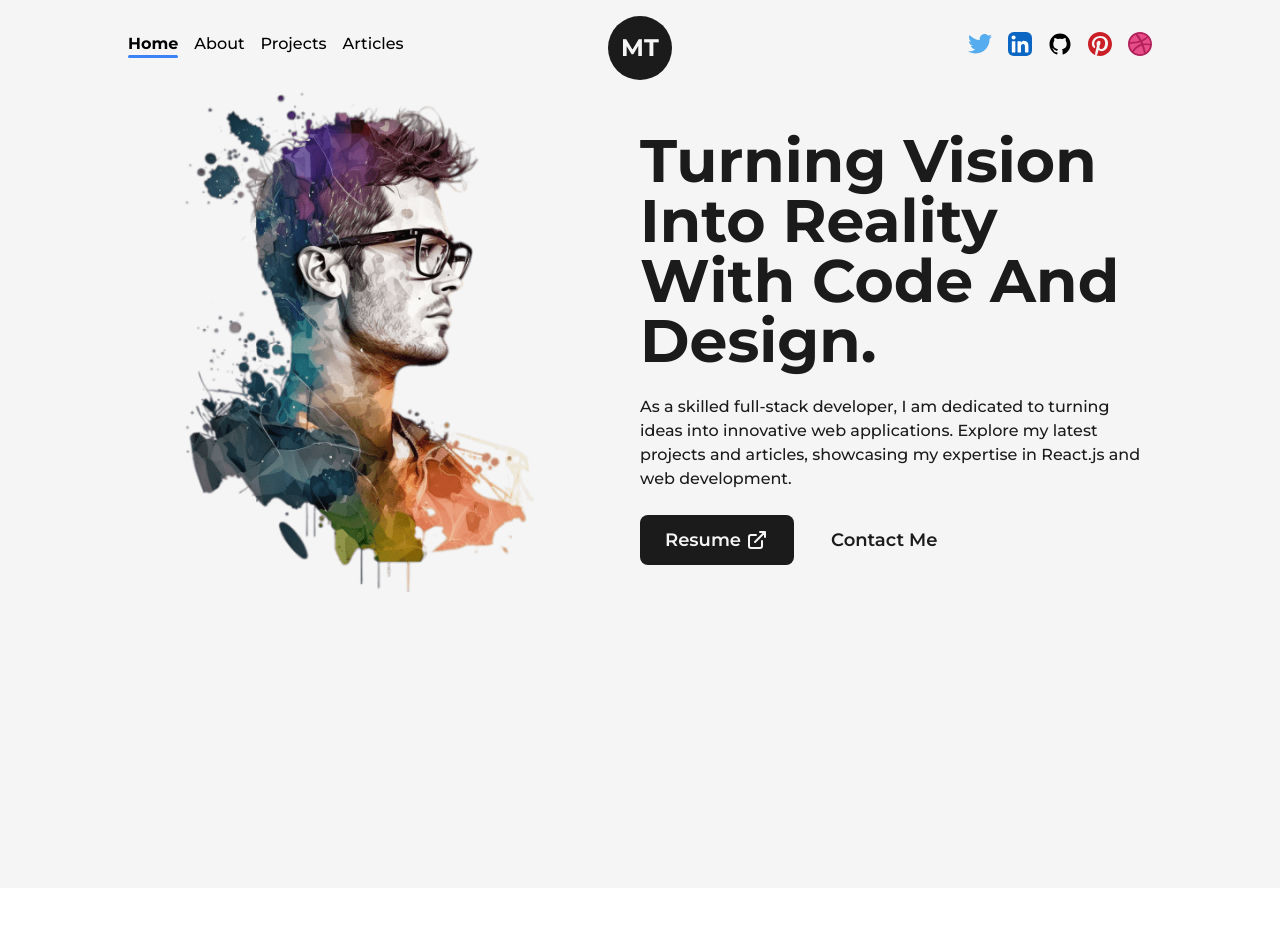
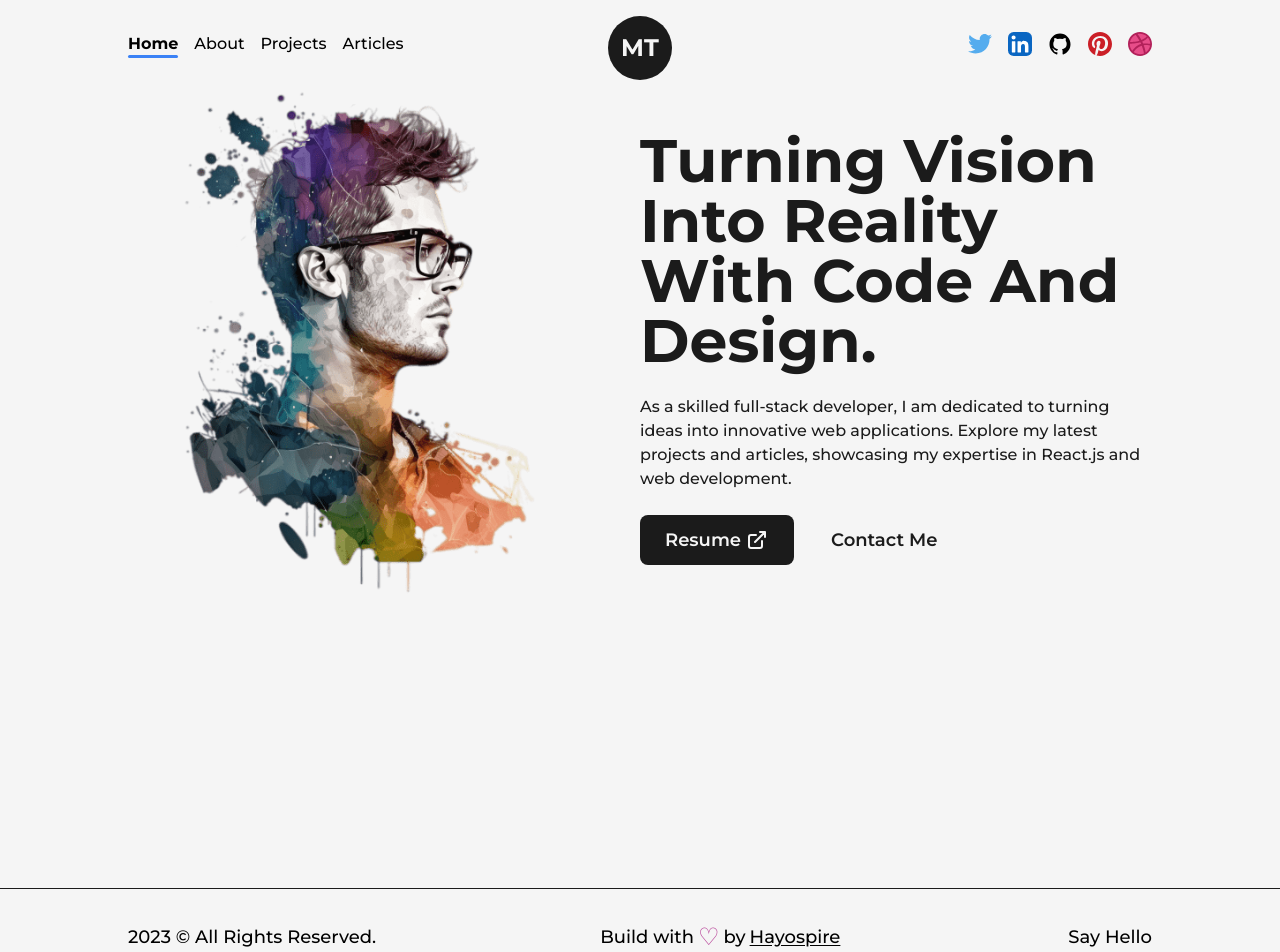
Before and after one commit to MilkiasTonji/mock-portfolio, a Next.js app: page / in a window 1280 px wide. Shown: the top 952 px of the page. Before the commit the page ends 888 px from the top, so only its background shows below. Built offline with nearby package versions, Linux system fonts and the light colour scheme.

Commit message:
implementing footer

```diff
--- /dev/null
+++ b/src/components/Footer.js
@@ -0,0 +1,21 @@
+import React from 'react'
+import Layout from './Layout'
+import Link from 'next/link'
+
+const Footer = () => {
+  return (
+    <footer className='w-full border-t-[1px] border-solid border-dark font-medium text-lg'>
+        <Layout className='py-8 flex items-center justify-between'>
+            <span>{new Date().getFullYear()} &copy; All Rights Reserved.</span>
+                <div className='flex items-center'>
+                    Build with <span className='text-primary text-2xl px-1'>&#9825;</span> by
+                    <Link href={"https://www.hayospire.com"} target={'_blank'} className='underline underline-offset-2 px-1'>Hayospire</Link>
+
+                </div>
+            <Link href={"https://www.hayospire.com"} target={'_blank'}>Say Hello</Link>
+        </Layout>
+    </footer>
+  )
+}
+
+export default Footer
--- a/src/pages/_app.js
+++ b/src/pages/_app.js
@@ -3,6 +3,8 @@ import '@/styles/globals.css'
 
 import { Montserrat } from 'next/font/google'
 import Head from 'next/head'
+
+import Footer from '../components/Footer'
 
 const montserrat = Montserrat({ subsets: ['latin'], variable: '--font-mont' })
 
@@ -18,6 +20,8 @@ export default function App({ Component, pageProps }) {
       <main className={`${montserrat.variable} font-mont bg-light w-full min-h-screen`}>
         <Navbar />
         <Component {...pageProps} />
+
+        <Footer />
       </main>
     </>
   )
```
Also changed, not shown: notes.txt.
